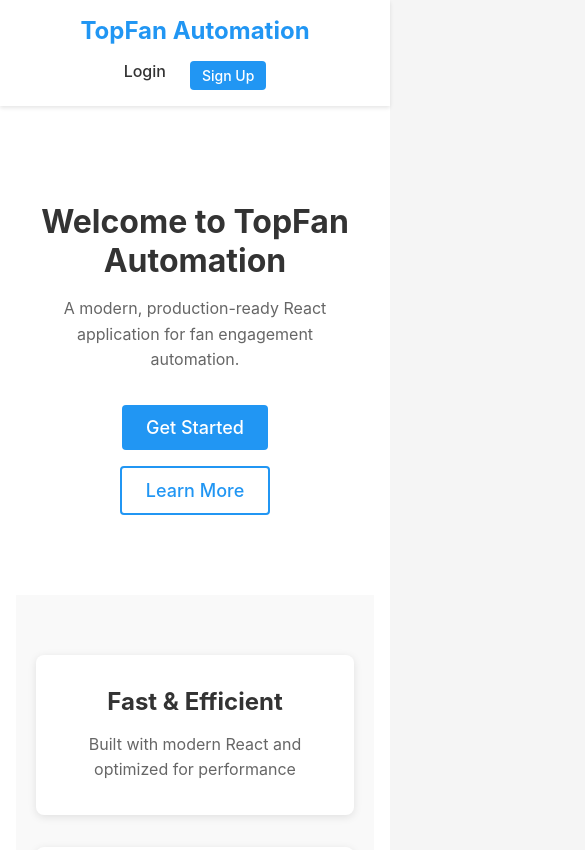
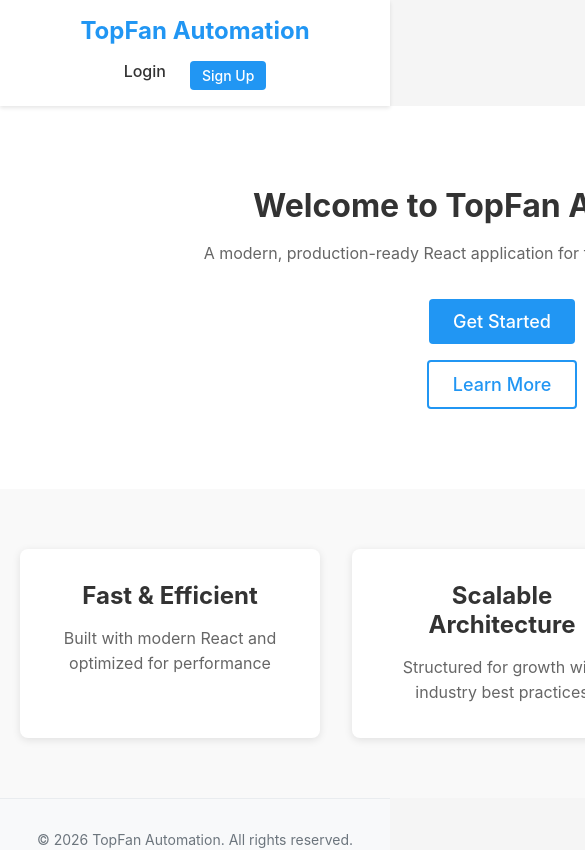
Before and after one commit to tusharsharma1028/TopFan-Automation, a React (Create React App) app: page / in a window 390 px wide. Shown: the top 850 px of the page, 585 px wide, since content can reach past the window. Built offline with nearby package versions, Linux system fonts and the light colour scheme.

Commit message:
feat: add src/components/layout/Layout.module.css

```diff
--- a/src/components/layout/Layout.module.css
+++ b/src/components/layout/Layout.module.css
@@ -1,23 +1,17 @@
 .layout {
-  min-height: 100vh;
   display: flex;
   flex-direction: column;
+  min-height: 100vh;
+  background-color: #ffffff;
 }
 
 .mainContainer {
   display: flex;
   flex: 1;
+  background-color: #f5f5f5;
 }
 
 .main {
   flex: 1;
-  padding: 2rem;
   background-color: #ffffff;
-  overflow-y: auto;
 }
-
-@media (max-width: 768px) {
-  .main {
-    padding: 1rem;
-  }
-}
```
